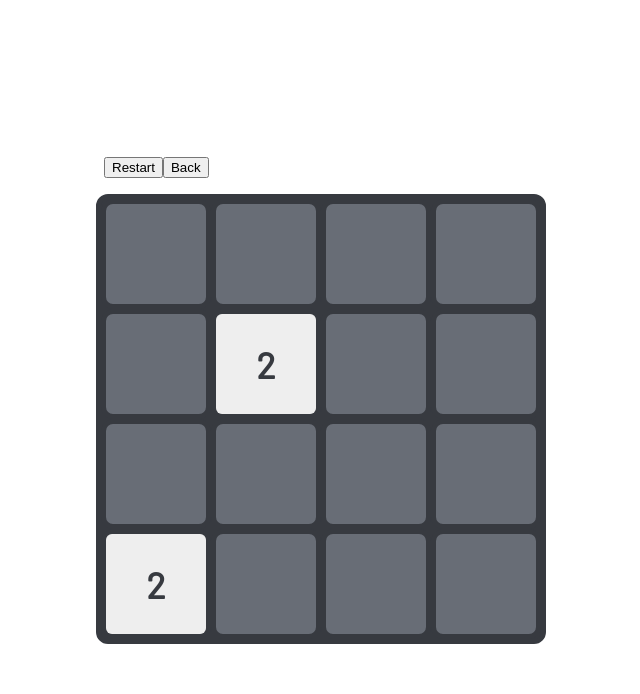
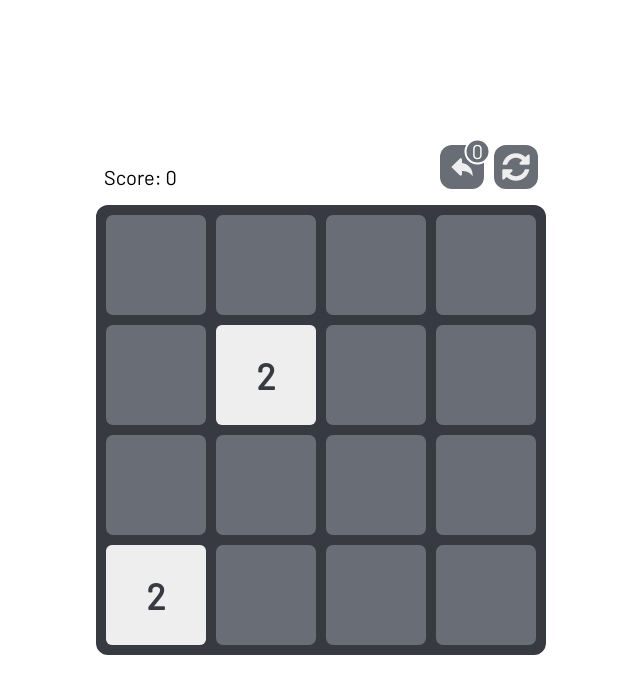
Before and after one commit to PiggyDiggy/2048, a Vue app: page / in a window 1280 px wide. Shown: the top 694 px of the page, without its empty margins (319-959 px from the left). Built offline with nearby package versions, Linux system fonts and the light colour scheme.

Commit message:
Added total score & changed buttons styling

```diff
--- a/src/App.vue
+++ b/src/App.vue
@@ -44,6 +44,6 @@ body {
 
 :root {
   --layout-border: #373a40;
-  --cell-layout: #686d76;
+  --layout-cell: #686d76;
 }
 </style>
--- a/src/components/Grid.vue
+++ b/src/components/Grid.vue
@@ -1,9 +1,17 @@
 <template>
-  <div>
-    <div class="buttons">
-      <div>
-        <button class="restart-button" @click="restart">Restart</button>
-        <button class="back-button" @click="back">Back</button>
+  <div class="game-wrapper" :class="{ blur: hasWon || gameOver }">
+    <div class="control-panel">
+      <div class="scores">
+        <div>Score: {{ getScore() }}</div>
+      </div>
+      <div class="control-buttons">
+        <button class="control-button back-button" @click="back">
+          <img src="../assets/arrow-back.svg" alt="Back" title="Back" />
+          <div class="history-length">{{ history.length }}</div>
+        </button>
+        <button class="control-button" @click="restart">
+          <img src="../assets/refresh.svg" alt="Restart" title="Restart" />
+        </button>
       </div>
     </div>
     <div class="grid-layout">
@@ -69,6 +77,7 @@ export default {
   methods: {
     restart() {
       this.gameOver = false;
+      this.hasWon = false;
       this.backwards = false;
       this.controller.restart();
       this.history = [];
@@ -84,11 +93,15 @@ export default {
       return {
         grid: JSON.parse(JSON.stringify(this.grid)),
         tiles: JSON.parse(JSON.stringify(this.tiles)),
+        score: this.getScore(),
       };
     },
     updateHistory(state) {
       if (this.history.length === 5) this.history.shift();
       this.history.push(state);
+    },
+    getScore() {
+      return this.controller.score;
     },
   },
   computed: {
@@ -137,16 +150,67 @@ export default {
 </script>
 
 <style>
-main > div {
+.game-wrapper {
+  position: relative;
+  transition: filter 0.2s ease-out;
+}
+
+.game-wrapper.blur {
+  filter: blur(3px);
+}
+
+.control-panel {
+  display: flex;
+  justify-content: space-between;
+  align-items: flex-end;
+  margin-bottom: 16px;
+  padding: 0 8px;
+  font-size: 20px;
+}
+
+.control-buttons {
+  display: flex;
+  justify-content: center;
+  align-items: center;
+  gap: 10px;
+}
+
+.control-button {
+  border: none;
+  border-radius: 12px;
+  padding: 6px;
+  background-color: var(--layout-cell);
+  cursor: pointer;
+  font: inherit;
+  transition: background-color 0.2s ease-out;
+}
+
+.control-button:hover,
+.control-button:focus {
+  outline: none;
+  background-color: #565a61;
+}
+
+.control-button img {
+  display: block;
+}
+
+.back-button {
   position: relative;
 }
 
-.buttons {
-  display: flex;
-  justify-content: space-between;
-  align-items: center;
-  margin-bottom: 16px;
-  padding: 0 8px;
+.history-length {
+  position: absolute;
+  top: 0;
+  right: 0;
+  width: 26px;
+  height: 26px;
+  border: 2px solid white;
+  line-height: 1;
+  border-radius: 100%;
+  background-color: var(--layout-cell);
+  color: white;
+  transform: translate(25%, -25%);
 }
 
 .grid {
@@ -174,7 +238,7 @@ main > div {
 .grid-layout__cell {
   height: 110px;
   width: 110px;
-  background-color: var(--cell-layout);
+  background-color: var(--layout-cell);
   border: 5px solid var(--layout-border);
   border-radius: 12px;
 }
--- a/src/components/Modal.vue
+++ b/src/components/Modal.vue
@@ -4,10 +4,10 @@
       <div class="modal" v-if="show">
         <div class="modal__text">{{ text }}</div>
         <div class="modal__buttons">
-          <button class="restart-button" @click="$emit('restart')">
+          <button class="modal__button modal__restart-button" @click="$emit('restart')">
             Restart
           </button>
-          <button class="alternative-button" @click="$emit('alternative')">
+          <button class="modal__button" @click="$emit('alternative')">
             {{ alternative }}
           </button>
         </div>
@@ -54,6 +54,28 @@ export default {
   gap: 16px;
 }
 
+.modal__button {
+  font-size: 20px;
+  font-family: inherit;
+  border: none;
+  background-color: #eee;
+  padding: 4px 8px;
+  border-radius: 4px;
+  cursor: pointer;
+  box-shadow: 2px 2px 6px rgba(0, 0, 0, 0.2);
+  transition: background-color 0.2s ease-out;
+}
+
+.modal__button:hover,
+.modal__button:focus {
+  outline: none;
+  background-color: #ddd;
+}
+
+.modal__restart-button {
+  color: #ff2d2d;
+}
+
 .backdrop {
   position: fixed;
   inset: 0;
--- a/src/utils/GameController/GameController.js
+++ b/src/utils/GameController/GameController.js
@@ -4,6 +4,7 @@ export class GameController {
   constructor() {
     this._grid = generateEmptyGrid();
     this.nextId = 0;
+    this.score = 0;
     this.tiles = [];
     this.won = false;
     this.fill();
@@ -142,6 +143,7 @@ export class GameController {
     tileTo.delete = true;
     tileFrom.delete = true;
     this.addTile(cellTo.value * 2, cellTo.index, true);
+    this.score += cellTo.value * 2;
   }
 
   clear() {
@@ -157,14 +159,17 @@ export class GameController {
     this.nextId = 0;
     this.tiles = [];
     this._grid = generateEmptyGrid();
+    this.won = false;
     setTimeout(() => {
       this.fill();
+      this.score = 0;
     }, 0);
   }
 
   back(state) {
     this._grid = state.grid;
     this.tiles = state.tiles;
+    this.score = state.score;
   }
 
   restoreTiles(state) {
```
Also changed, not shown: src/assets/arrow-back.svg (added), src/assets/refresh.svg (added).
